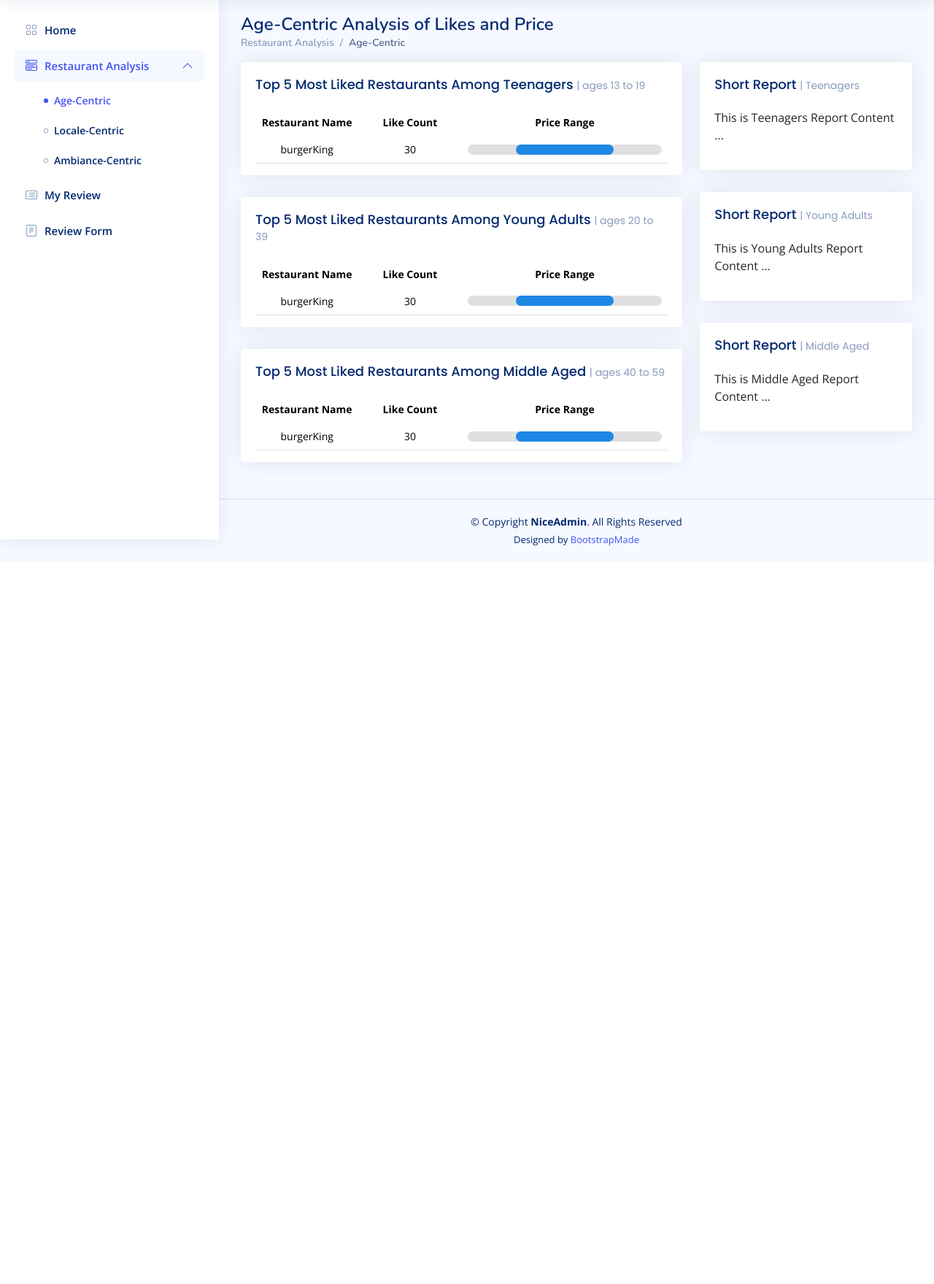
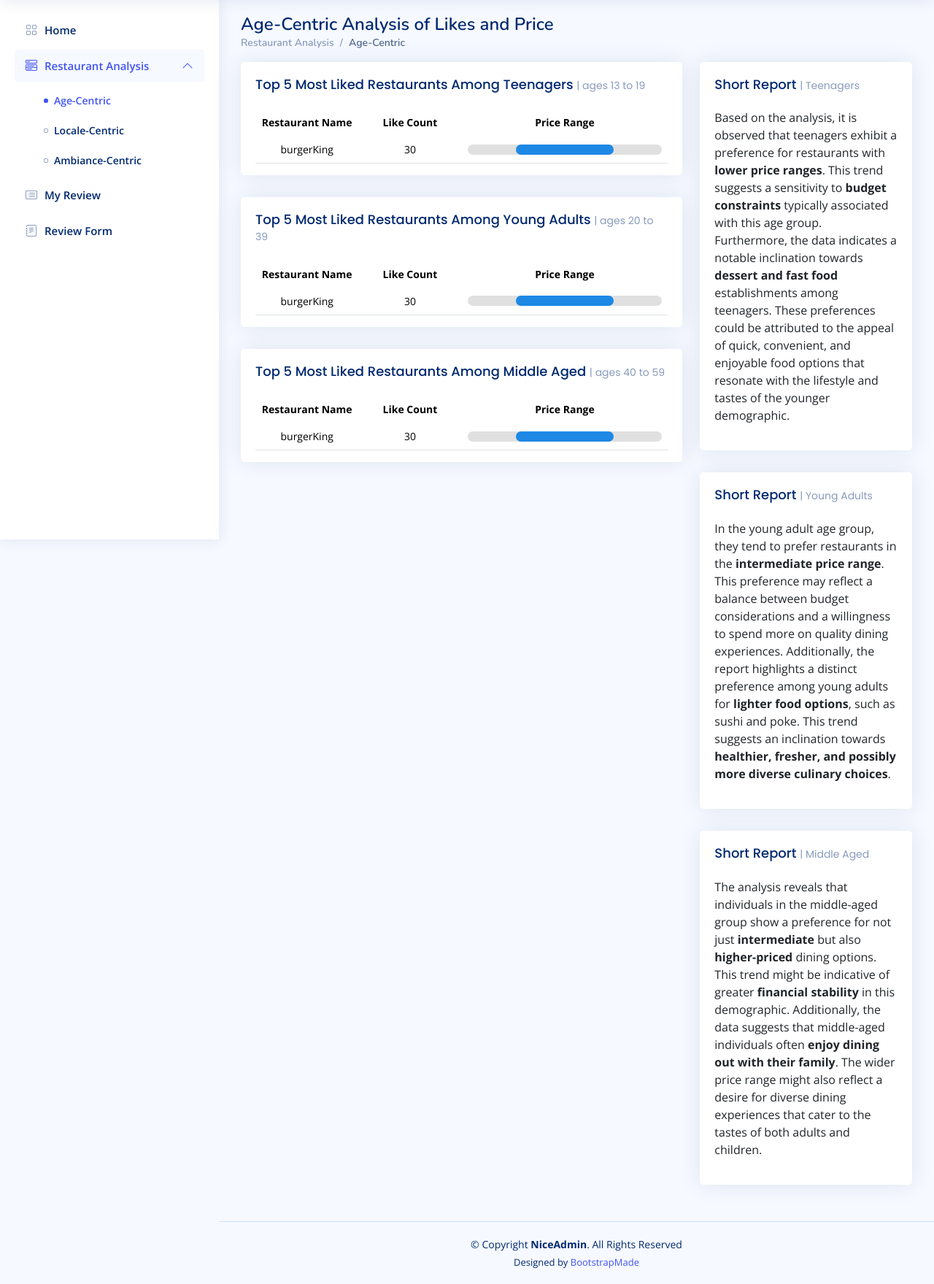
Before and after one commit to hajungIm/bigMAC, a PHP site: page /age-analysis.php in a window 1280 px wide. Shown: the part 61-1820 px from the top of the page at 73% size. Before the commit the page ends 811 px from the top, so only its background shows below. Run offline with PHP 8.4, Linux system fonts and the light colour scheme; the visitor is signed in with stand-in values (Sample User, id 1); some libraries are stand-ins or nearby versions.

Commit message:
add Age-analysis Report

```diff
--- a/pages/age-analysis.php
+++ b/pages/age-analysis.php
@@ -298,7 +298,10 @@ if (!isset($_SESSION['memberId'])) {
               <h5 class="card-title">Short Report <span>| Teenagers</span></h5>
 
               <p>
-                This is Teenagers Report Content ...
+                Based on the analysis, it is observed that teenagers exhibit a preference for restaurants with <b>lower price ranges</b>.
+                This trend suggests a sensitivity to <b>budget constraints</b> typically associated with this age group.
+                Furthermore, the data indicates a notable inclination towards <b>dessert and fast food</b> establishments among teenagers.
+                These preferences could be attributed to the appeal of quick, convenient, and enjoyable food options that resonate with the lifestyle and tastes of the younger demographic.
               </p>
 
             </div>
@@ -311,7 +314,10 @@ if (!isset($_SESSION['memberId'])) {
               <h5 class="card-title">Short Report <span>| Young Adults</span></h5>
 
               <p>
-                This is Young Adults Report Content ...
+                In the young adult age group, they tend to prefer restaurants in the <b>intermediate price range</b>.
+                This preference may reflect a balance between budget considerations and a willingness to spend more on quality dining experiences.
+                Additionally, the report highlights a distinct preference among young adults for <b>lighter food options</b>, such as sushi and poke.
+                This trend suggests an inclination towards <b>healthier, fresher, and possibly more diverse culinary choices</b>.
               </p>
 
             </div>
@@ -324,7 +330,10 @@ if (!isset($_SESSION['memberId'])) {
               <h5 class="card-title">Short Report <span>| Middle Aged</span></h5>
 
               <p>
-                This is Middle Aged Report Content ...
+                The analysis reveals that individuals in the middle-aged group show a preference for not just <b>intermediate</b> but also <b>higher-priced</b> dining options.
+                This trend might be indicative of greater <b>financial stability</b> in this demographic.
+                Additionally, the data suggests that middle-aged individuals often <b>enjoy dining out with their family</b>.
+                The wider price range might also reflect a desire for diverse dining experiences that cater to the tastes of both adults and children.
               </p>
 
             </div>
```
